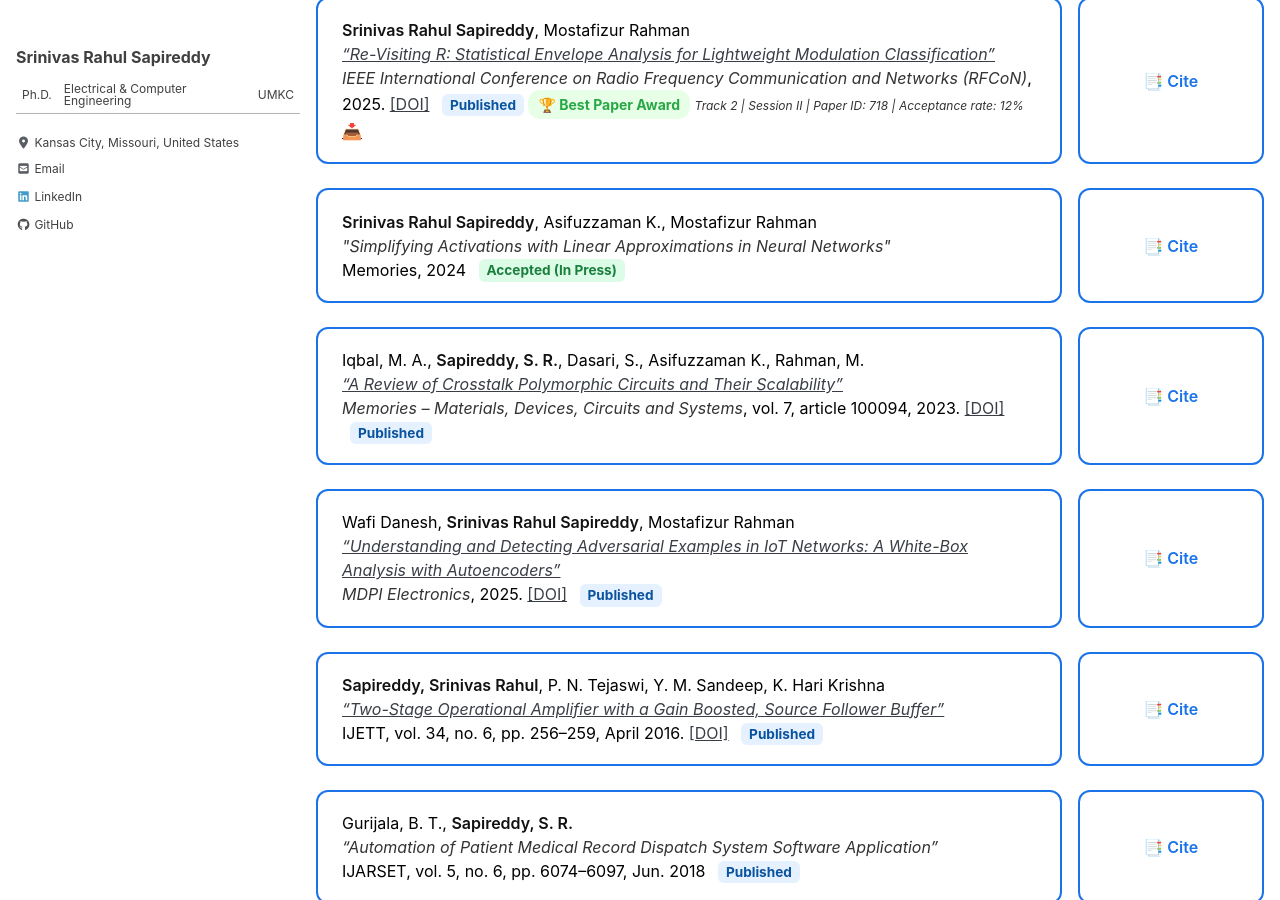
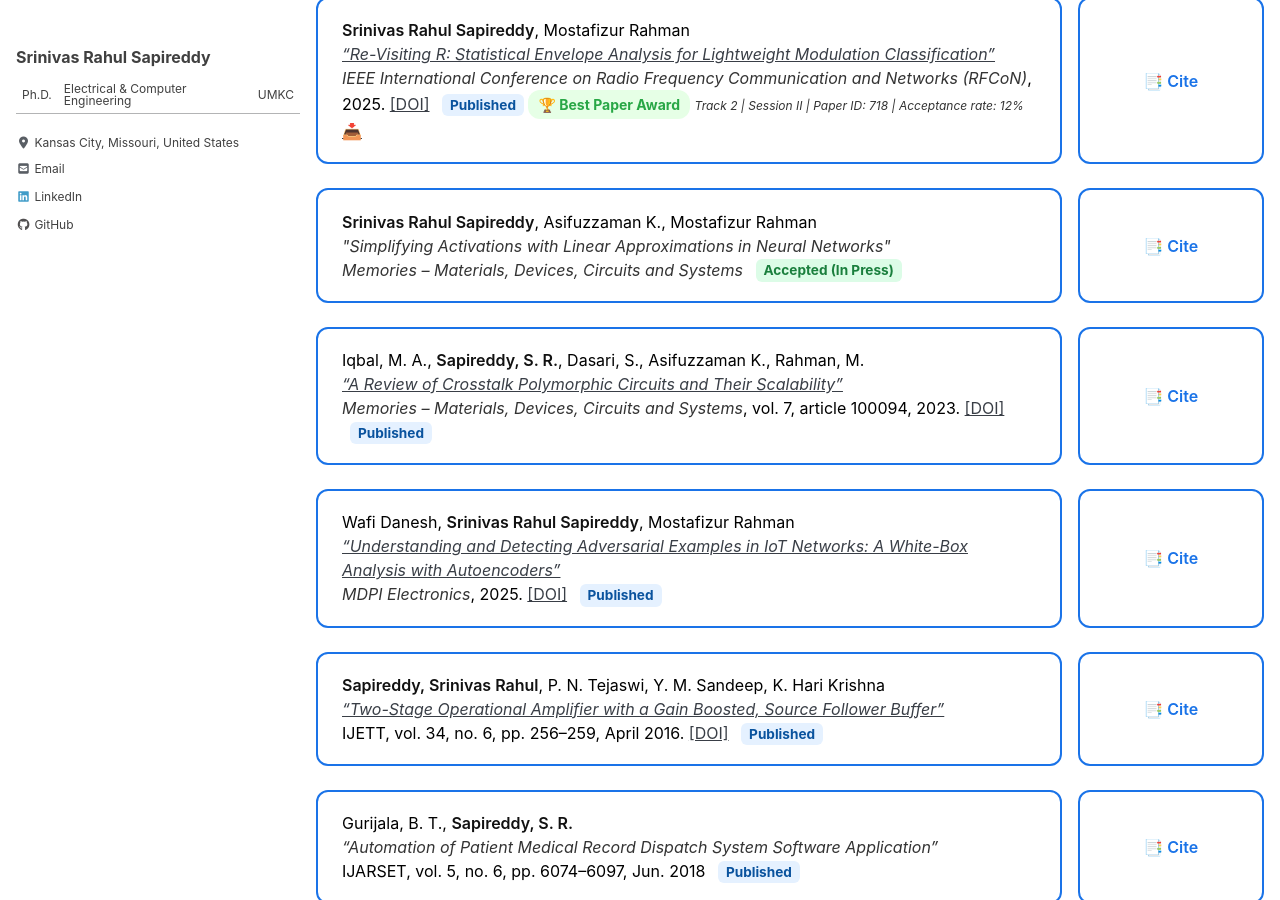
Before and after one commit to srsapireddy/srsapireddy.github.io, a Jekyll site: the page built from _pages/publications.md, in a window 1280 px wide and 900 px high, scrolled down 1039 px. Built offline with Jekyll 4.4.1, drawn with Linux system fonts in a browser that asks for light colours; cached includes are drawn as plain includes; nearby versions of some CDN libraries.

Commit message:
Update publications.md

```diff
--- a/_pages/publications.md
+++ b/_pages/publications.md
@@ -254,12 +254,12 @@ function copyCitation(id) {
       <div class="pub-card">
         <strong>Srinivas Rahul Sapireddy</strong>, Asifuzzaman K., Mostafizur Rahman<br>
         <em>"Simplifying Activations with Linear Approximations in Neural Networks"</em><br>
-        Memories, 2024
+        <em>Memories – Materials, Devices, Circuits and Systems</em>
         <span class="status accepted">Accepted (In Press)</span>
       </div>
       <div class="cite-box" onclick="copyCitation('cite7')">
         📑 Cite
-        <textarea id="cite7" class="hidden-citation">Under Review</textarea>
+        <textarea id="cite7" class="hidden-citation">Accepted</textarea>
       </div>
     </div>
     <div class="pub-entry">
```
